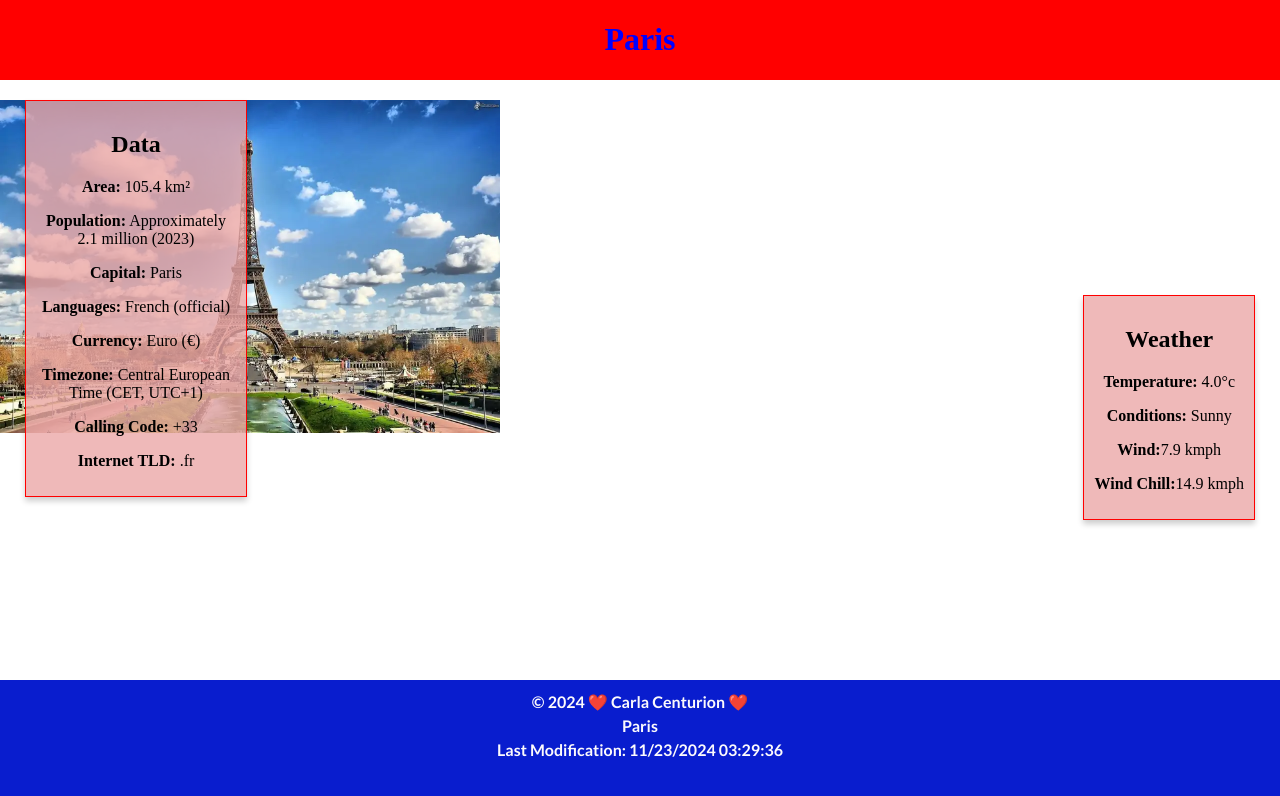
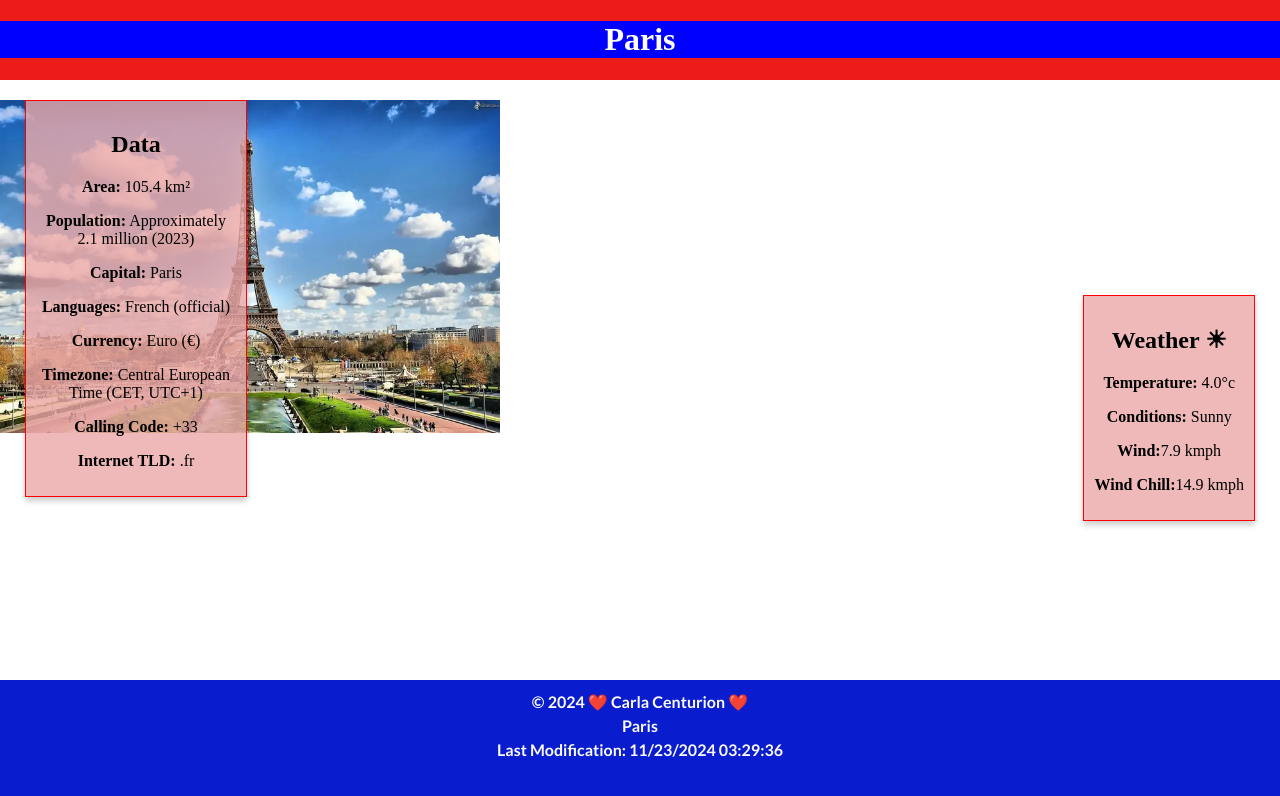
Before and after one commit to carcent/wdd131, a plain HTML site: page place.html in a window 1280 px wide. Drawn offline with Linux system fonts and the light colour scheme; a web font is replaced by a local one.

Commit message:
background

```diff
--- a/styles/place.css
+++ b/styles/place.css
@@ -1,5 +1,5 @@
 :root {
-    --background-color: red;
+    --background-color: rgb(238, 27, 27);
     --margin:15px;
     --padding: 10px;
 }
@@ -16,7 +16,8 @@ header{
     text-align: center;
 }
 h1{
-    color:blue;
+    background-color: blue;
+    color:rgb(253, 253, 253);
 }
 main{
     flex:1;
@@ -78,7 +79,7 @@ footer p{
 }
 
 .weather h2::after {
-   content: ☀️;
+   content: "\2600";
 }
 @media (max-width: 768px) {
     .img{
@@ -93,7 +94,6 @@ footer p{
         width: 100%;
         text-align: center;
         background-color: white;
-
         font-size: 14px;
     }
 
```
